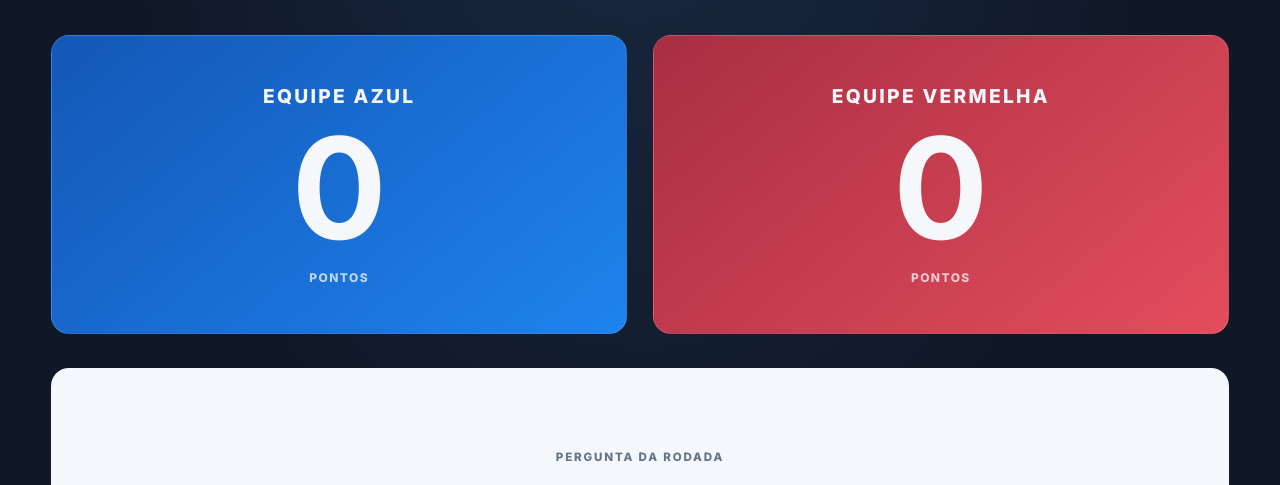
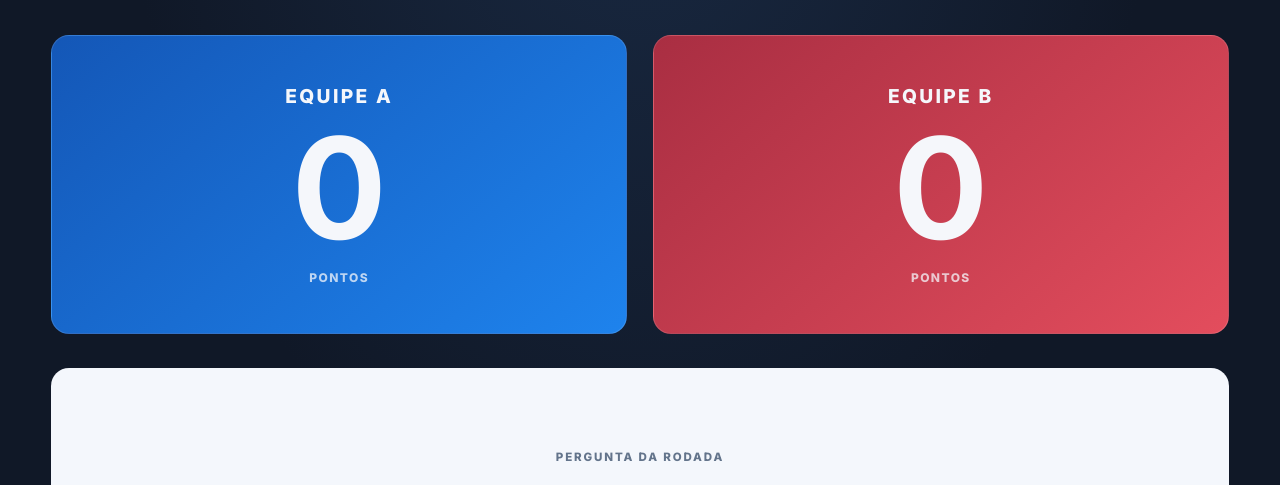
Before and after one commit to mamao159/quiz-arena, a plain HTML site: page placar.html in a window 1280 px wide. Shown: the part 266-751 px from the top of the page. Drawn offline with nearby package versions, Linux system fonts and the light colour scheme.

Commit message:
Update placar.html

```diff
--- a/placar.html
+++ b/placar.html
@@ -55,12 +55,12 @@
 
     <section class="scoreboard">
       <article class="team-card blue-card">
-        <span class="team-label">EQUIPE AZUL</span>
+        <span class="team-label">EQUIPE A</span>
         <strong id="score-a">0</strong>
         <span class="score-caption">PONTOS</span>
       </article>
       <article class="team-card red-card">
-        <span class="team-label">EQUIPE VERMELHA</span>
+        <span class="team-label">EQUIPE B</span>
         <strong id="score-b">0</strong>
         <span class="score-caption">PONTOS</span>
       </article>
```
